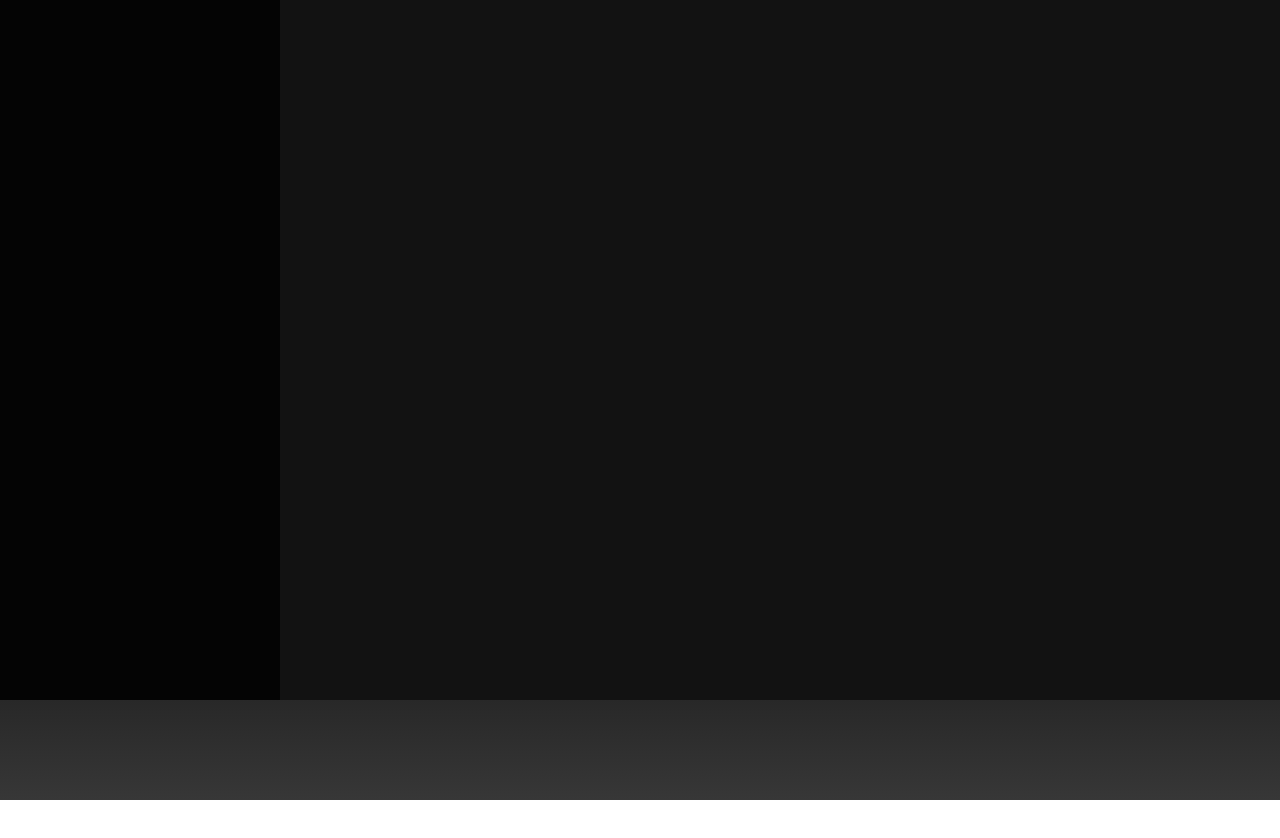
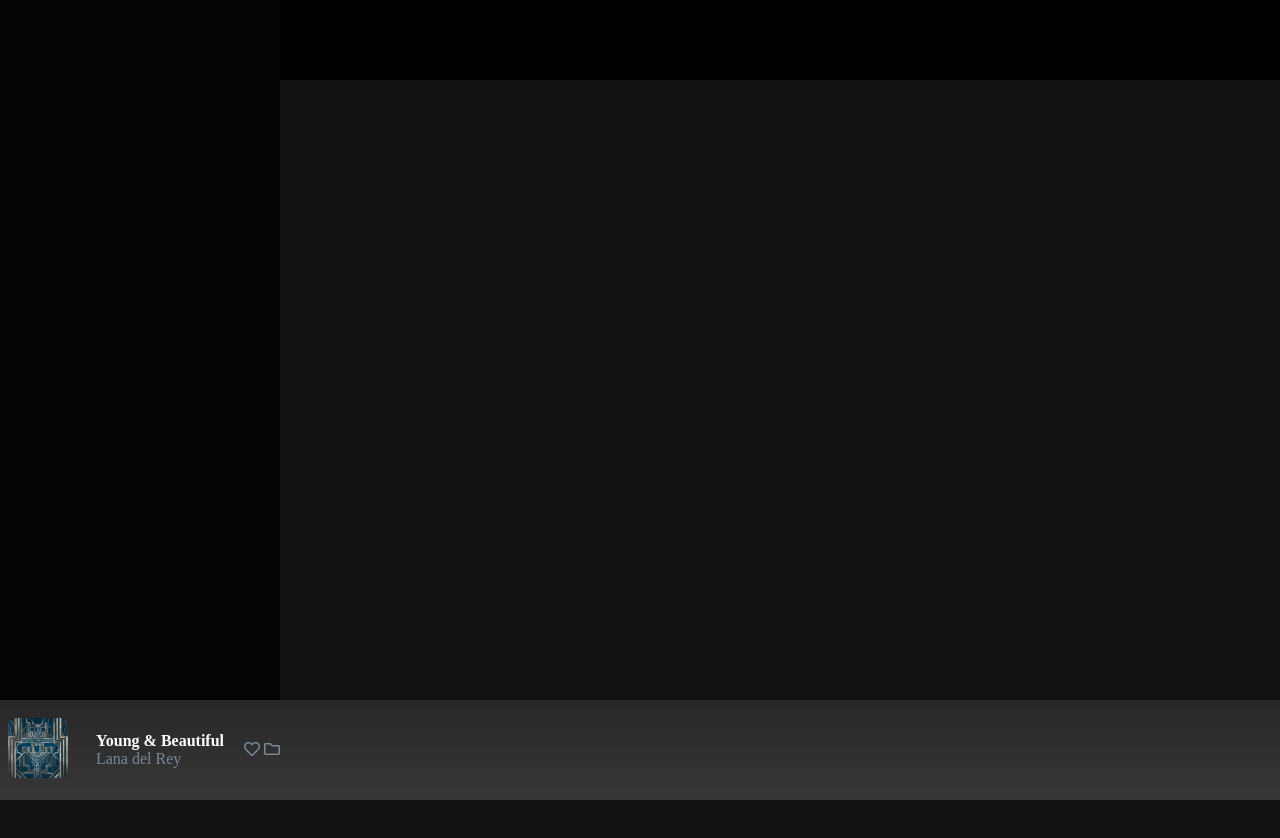
Before and after one commit to robertodraGit/html-css-spotifyweb, a plain HTML site: page index.html in a window 1280 px wide. Before the commit the page ends 800 px from the top, so only its background shows below. Drawn offline with Linux system fonts and the light colour scheme.

Commit message:
media player wip

```diff
--- a/css/style.css
+++ b/css/style.css
@@ -12,7 +12,6 @@
     width: 100vw;
     height: 100vh;
     margin: 0 auto;
-    background-color: #121212;
   }
 
 .container {
@@ -38,6 +37,50 @@
     z-index: 999;
 }
 
+.title_song {
+    flex-basis: 280px;
+    flex-shrink: 0;
+    align-items: center;
+    justify-content: space-between;
+}
+
+.copertina {
+    padding: 0.5rem 0.5rem;
+}
+
+.copertina img {
+    height: 60px;
+    border-radius: 8px 8px;
+}
+
+.title h4 {
+    color: white;
+}
+
+.title p {
+    color: lightslategray;
+}
+
+.love {
+    color: lightslategray;
+}
+
+@media all and (max-width: 700px) {
+    .title_song {
+        flex-basis: 160px;
+    }
+}
+
+.player {
+    flex-basis: 500px;
+    flex-grow: 3;
+}
+
+.volume {
+    flex-basis: 280px;
+    flex-grow: 1;
+}
+
 /*  css sidebar fixed left  */
 
 .sidebar {
@@ -48,3 +91,28 @@
     left: 0%;
     z-index: 998;
 }
+
+@media all  and (max-width:624px) {
+    .sidebar {
+        width: 90px;
+    }
+}
+
+/*  upgrade section */
+
+.upgrade {
+    background-color: black;
+    height: 80px;
+    width: 100vw;
+    position: fixed;
+    top: 0%;
+    z-index: 997;
+}
+
+/*  songs section */
+
+.songs {
+    background-color:#121212;
+    width: calc (100vh - 280px);
+    height: 1200px;
+}
--- a/index.html
+++ b/index.html
@@ -16,7 +16,32 @@
 
     <div class="container-fluid">
 
-        <div class="media_player">
+        <div class="media_player row">
+
+          <div class="title_song row">
+
+            <div class="copertina">
+                <img src="img/youg.jpeg" alt="">
+            </div>
+
+            <div class="title">
+                <h4>Young & Beautiful</h4>
+                <p>Lana del Rey</p>
+            </div>
+
+            <div class="love">
+                <i class="far fa-heart"></i>
+                <i class="far fa-folder"></i>
+            </div>
+
+
+          </div>
+
+          <div class="player">
+
+          </div>
+
+          <div class="volume"></div>
 
         </div>
 
@@ -27,6 +52,18 @@
 
         </div>
 
+        <!-- UPGRADE SECTION -->
+
+        <div class="upgrade">
+
+        </div>
+
+        <!-- SONGS -->
+
+        <div class="songs">
+
+        </div>
+
     </div>
 
 
```
